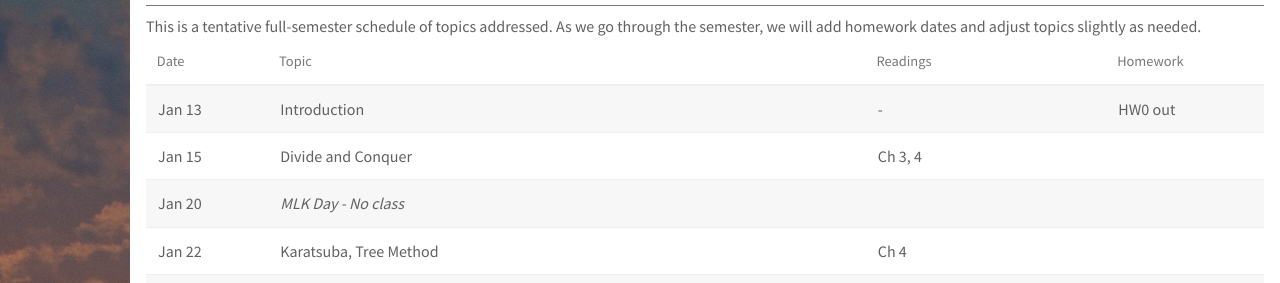
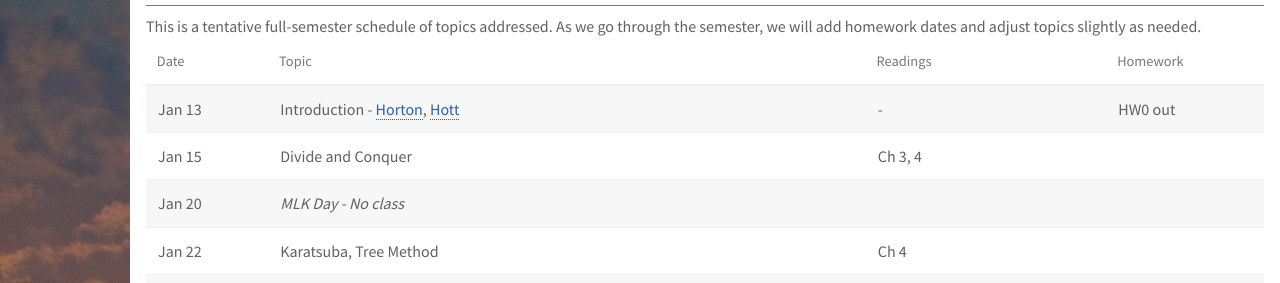
Before and after one commit to deternitydx/uvacs4102, a Jekyll site: the page built from index.md, in a window 1280 px wide and 900 px high, scrolled down 618 px. Shown: the part 161-444 px from the top of the window. Built offline with Jekyll 4.4.1, drawn with Linux system fonts in a browser that asks for light colours; nearby versions of some CDN libraries; library files that are not in the unit come from our copies.

Commit message:
Uploaded lecture 1 slides

```diff
--- a/index.md
+++ b/index.md
@@ -40,7 +40,7 @@ This is a tentative full-semester schedule of topics addressed.  As we go throug
 
 | Date    | Topic                                   | Readings             | Homework        |
 | ------- | -------------------------               | -------------------  | --------------- |
-| Jan 13  | Introduction                            | -                    | HW0 out         |
+| Jan 13  | Introduction - [Horton](lectures/horton/l1.pdf), [Hott](lectures/robbie/l1.pdf)                           | -                    | HW0 out         |
 | Jan 15  | Divide and Conquer                      | Ch 3, 4              |                 |
 | Jan 20  | *MLK Day - No class*                    |                      |                 |
 | Jan 22  | Karatsuba, Tree Method                  | Ch 4                 |                 |
```
Also changed, not shown: 2 other files.
